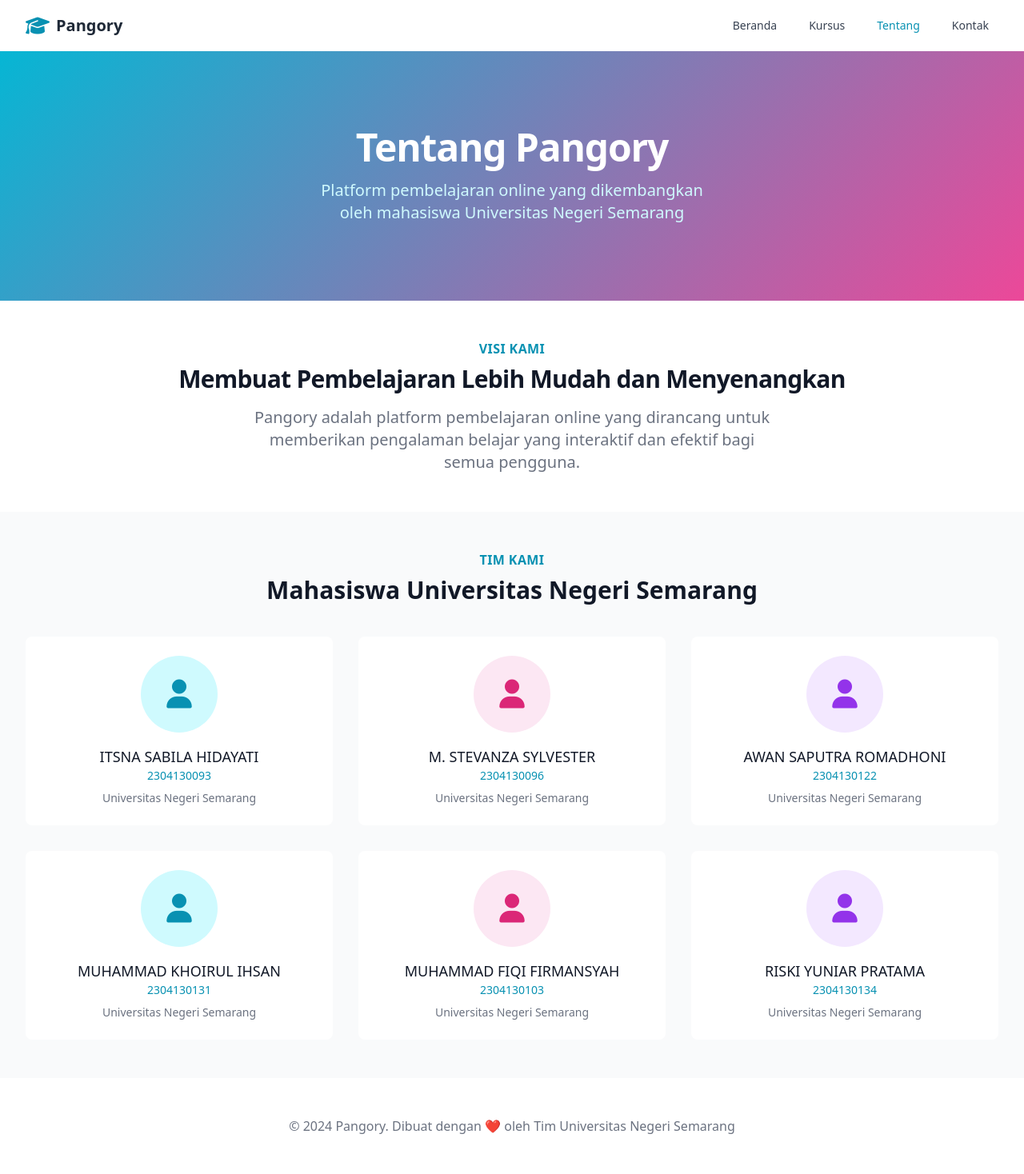
After one commit to ihsan31415/pangory, a Django app: page /about/ in a window 1280 px wide. The commit adds this page. Shown: the whole page at 80% size. Run offline with Django 5.2, Linux system fonts and the light colour scheme; some libraries are stand-ins or nearby versions.

Commit message:
add update about us

```diff
--- a/pangory_lms/urls.py
+++ b/pangory_lms/urls.py
@@ -33,6 +33,7 @@ urlpatterns = [
     path('login/', accounts_views.login_view, name='login'),
     path('userprofile/', accounts_views.user_profile, name='user_profile'),
     path('', views.index, name='index'),
+    path('about/', views.about, name='about'),
     path('logout/', LogoutView.as_view(next_page='login'), name='logout'),
     path('courses/', courses_views.student_course_list, name='student_course_list'),
     path('courses/enroll/<int:course_id>/', courses_views.enroll_course, name='enroll_course'),
--- a/pangory_lms/views.py
+++ b/pangory_lms/views.py
@@ -2,3 +2,6 @@ from django.shortcuts import render
 
 def index(request):
     return render(request, 'index.html')
+
+def about(request):
+    return render(request, 'about.html')
--- /dev/null
+++ b/templates/about.html
@@ -0,0 +1,170 @@
+<!DOCTYPE html>
+<html lang="en">
+<head>
+    <meta charset="UTF-8">
+    <title>Tentang Kami - Pangory</title>
+    <meta name="viewport" content="width=device-width, initial-scale=1.0">
+    <!-- Tailwind CSS CDN -->
+    <script src="https://cdn.tailwindcss.com"></script>
+    <!-- FontAwesome CDN -->
+    <link rel="stylesheet" href="https://cdnjs.cloudflare.com/ajax/libs/font-awesome/6.5.0/css/all.min.css">
+    <style>
+        .hero-gradient {
+            background: linear-gradient(135deg, #06b6d4 0%, #ec4899 100%);
+        }
+        .team-card:hover {
+            transform: translateY(-5px);
+            box-shadow: 0 20px 25px -5px rgba(0, 0, 0, 0.1), 0 10px 10px -5px rgba(0, 0, 0, 0.04);
+        }
+    </style>
+</head>
+<body class="min-h-screen bg-gray-50">
+    <!-- Navigation -->
+    <nav class="bg-white shadow-sm">
+        <div class="max-w-7xl mx-auto px-4 sm:px-6 lg:px-8">
+            <div class="flex justify-between h-16">
+                <div class="flex items-center">
+                    <div class="flex-shrink-0 flex items-center">
+                        <i class="fas fa-graduation-cap text-2xl text-cyan-600 mr-2"></i>
+                        <span class="text-xl font-bold text-gray-800">Pangory</span>
+                    </div>
+                </div>
+
+                <!-- Desktop Menu -->
+                <div class="hidden md:flex items-center space-x-4">
+                    <a href="/" class="px-3 py-2 rounded-md text-sm font-medium text-gray-700 hover:text-cyan-600 transition">Beranda</a>
+                    <a href="/courses/" class="px-3 py-2 rounded-md text-sm font-medium text-gray-700 hover:text-cyan-600 transition">Kursus</a>
+                    <a href="/about" class="px-3 py-2 rounded-md text-sm font-medium text-cyan-600">Tentang</a>
+                    <a href="/contact" class="px-3 py-2 rounded-md text-sm font-medium text-gray-700 hover:text-cyan-600 transition">Kontak</a>
+                </div>
+            </div>
+        </div>
+    </nav>
+
+    <!-- Hero Section -->
+    <div class="hero-gradient">
+        <div class="max-w-7xl mx-auto py-12 px-4 sm:py-16 sm:px-6 lg:py-24 lg:px-8">
+            <div class="text-center">
+                <h1 class="text-3xl sm:text-4xl lg:text-5xl font-extrabold tracking-tight text-white">
+                    <span class="block">Tentang Pangory</span>
+                </h1>
+                <p class="mt-4 max-w-lg mx-auto text-lg sm:text-xl text-cyan-100">
+                    Platform pembelajaran online yang dikembangkan oleh mahasiswa Universitas Negeri Semarang
+                </p>
+            </div>
+        </div>
+    </div>
+
+    <!-- About Section -->
+    <div class="py-12 bg-white">
+        <div class="max-w-7xl mx-auto px-4 sm:px-6 lg:px-8">
+            <div class="lg:text-center">
+                <h2 class="text-base text-cyan-600 font-semibold tracking-wide uppercase">Visi Kami</h2>
+                <p class="mt-2 text-2xl sm:text-3xl font-extrabold leading-8 tracking-tight text-gray-900">
+                    Membuat Pembelajaran Lebih Mudah dan Menyenangkan
+                </p>
+                <p class="mt-4 max-w-2xl text-xl text-gray-500 lg:mx-auto">
+                    Pangory adalah platform pembelajaran online yang dirancang untuk memberikan pengalaman belajar yang interaktif dan efektif bagi semua pengguna.
+                </p>
+            </div>
+        </div>
+    </div>
+
+    <!-- Team Section -->
+    <div class="py-12 bg-gray-50">
+        <div class="max-w-7xl mx-auto px-4 sm:px-6 lg:px-8">
+            <div class="text-center">
+                <h2 class="text-base text-cyan-600 font-semibold tracking-wide uppercase">Tim Kami</h2>
+                <p class="mt-2 text-2xl sm:text-3xl font-extrabold text-gray-900">
+                    Mahasiswa Universitas Negeri Semarang
+                </p>
+            </div>
+
+            <div class="mt-10 grid grid-cols-1 gap-8 sm:grid-cols-2 lg:grid-cols-3">
+                <!-- Team Member 1 -->
+                <div class="team-card bg-white rounded-lg p-6 transition duration-300 ease-in-out">
+                    <div class="flex items-center justify-center h-24 w-24 rounded-full bg-cyan-100 mx-auto">
+                        <i class="fas fa-user text-4xl text-cyan-600"></i>
+                    </div>
+                    <div class="mt-4 text-center">
+                        <h3 class="text-lg font-medium text-gray-900">ITSNA SABILA HIDAYATI</h3>
+                        <p class="text-sm text-cyan-600">2304130093</p>
+                        <p class="mt-2 text-sm text-gray-500">Universitas Negeri Semarang</p>
+                    </div>
+                </div>
+
+                <!-- Team Member 2 -->
+                <div class="team-card bg-white rounded-lg p-6 transition duration-300 ease-in-out">
+                    <div class="flex items-center justify-center h-24 w-24 rounded-full bg-pink-100 mx-auto">
+                        <i class="fas fa-user text-4xl text-pink-600"></i>
+                    </div>
+                    <div class="mt-4 text-center">
+                        <h3 class="text-lg font-medium text-gray-900">M. STEVANZA SYLVESTER</h3>
+                        <p class="text-sm text-cyan-600">2304130096</p>
+                        <p class="mt-2 text-sm text-gray-500">Universitas Negeri Semarang</p>
+                    </div>
+                </div>
+
+                <!-- Team Member 3 -->
+                <div class="team-card bg-white rounded-lg p-6 transition duration-300 ease-in-out">
+                    <div class="flex items-center justify-center h-24 w-24 rounded-full bg-purple-100 mx-auto">
+                        <i class="fas fa-user text-4xl text-purple-600"></i>
+                    </div>
+                    <div class="mt-4 text-center">
+                        <h3 class="text-lg font-medium text-gray-900">AWAN SAPUTRA ROMADHONI</h3>
+                        <p class="text-sm text-cyan-600">2304130122</p>
+                        <p class="mt-2 text-sm text-gray-500">Universitas Negeri Semarang</p>
+                    </div>
+                </div>
+
+                <!-- Team Member 4 -->
+                <div class="team-card bg-white rounded-lg p-6 transition duration-300 ease-in-out">
+                    <div class="flex items-center justify-center h-24 w-24 rounded-full bg-cyan-100 mx-auto">
+                        <i class="fas fa-user text-4xl text-cyan-600"></i>
+                    </div>
+                    <div class="mt-4 text-center">
+                        <h3 class="text-lg font-medium text-gray-900">MUHAMMAD KHOIRUL IHSAN</h3>
+                        <p class="text-sm text-cyan-600">2304130131</p>
+                        <p class="mt-2 text-sm text-gray-500">Universitas Negeri Semarang</p>
+                    </div>
+                </div>
+
+                <!-- Team Member 5 -->
+                <div class="team-card bg-white rounded-lg p-6 transition duration-300 ease-in-out">
+                    <div class="flex items-center justify-center h-24 w-24 rounded-full bg-pink-100 mx-auto">
+                        <i class="fas fa-user text-4xl text-pink-600"></i>
+                    </div>
+                    <div class="mt-4 text-center">
+                        <h3 class="text-lg font-medium text-gray-900">MUHAMMAD FIQI FIRMANSYAH</h3>
+                        <p class="text-sm text-cyan-600">2304130103</p>
+                        <p class="mt-2 text-sm text-gray-500">Universitas Negeri Semarang</p>
+                    </div>
+                </div>
+
+                <!-- Team Member 6 -->
+                <div class="team-card bg-white rounded-lg p-6 transition duration-300 ease-in-out">
+                    <div class="flex items-center justify-center h-24 w-24 rounded-full bg-purple-100 mx-auto">
+                        <i class="fas fa-user text-4xl text-purple-600"></i>
+                    </div>
+                    <div class="mt-4 text-center">
+                        <h3 class="text-lg font-medium text-gray-900">RISKI YUNIAR PRATAMA</h3>
+                        <p class="text-sm text-cyan-600">2304130134</p>
+                        <p class="mt-2 text-sm text-gray-500">Universitas Negeri Semarang</p>
+                    </div>
+                </div>
+            </div>
+        </div>
+    </div>
+
+    <!-- Footer -->
+    <footer class="bg-white">
+        <div class="max-w-7xl mx-auto py-12 px-4 sm:px-6 lg:px-8">
+            <div class="text-center">
+                <p class="text-base text-gray-500">
+                    &copy; 2024 Pangory. Dibuat dengan ❤️ oleh Tim Universitas Negeri Semarang
+                </p>
+            </div>
+        </div>
+    </footer>
+</body>
+</html>
```
Also changed, not shown: templates/index.html (+7 -7 lines), templates/login.html (+8 -0 lines), templates/register.html (+8 -0 lines), db.sqlite3.
